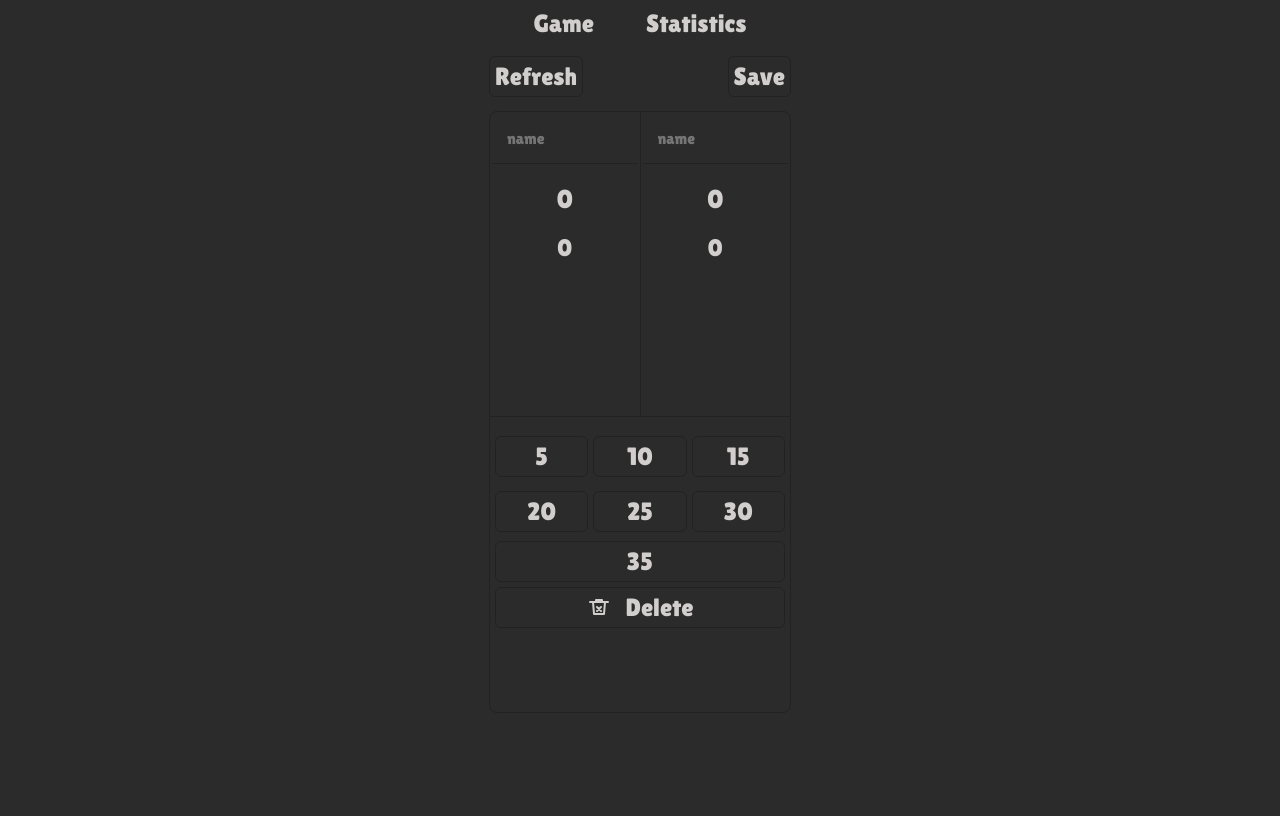
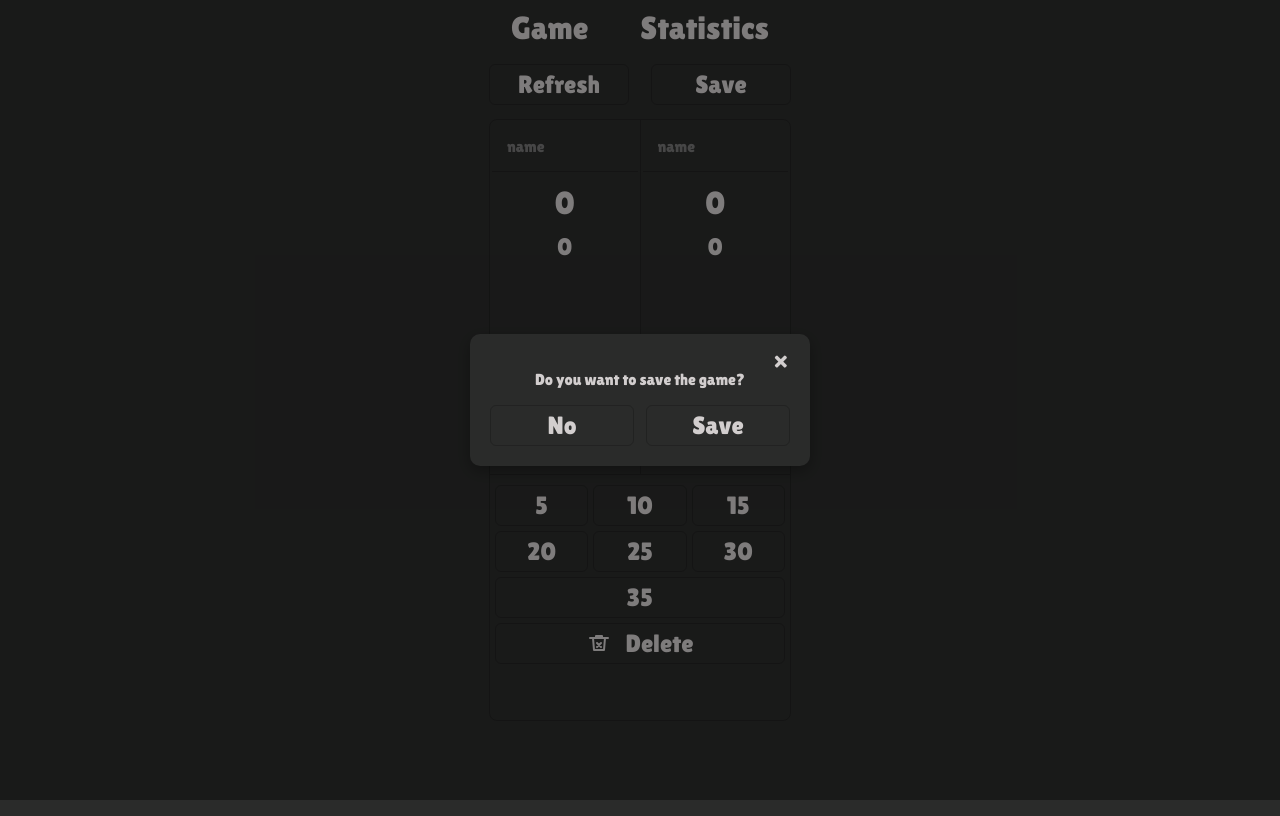
Before and after one commit to SedrCoin/domino, a plain HTML site: page index.html in a window 1280 px wide. Both pictures are taken after a click on the element "Save". Drawn offline with Linux system fonts and the light colour scheme; no server answers.

Commit message:
add modal save, minor styles updates

```diff
--- a/index.html
+++ b/index.html
@@ -56,7 +56,7 @@
           <div class="left block">
             <input class="name" type="text" placeholder="name" />
 
-            <div class="total"> <span style="font-size: 26px;"  class="left-total">0</span></div>
+            <div class="total"> <span style="font-size: 32px;"  class="left-total">0</span></div>
 
 
             <div class="sum-left">0</div>
@@ -66,7 +66,7 @@
 
           <div class="right block">
             <input class="name" type="text" placeholder="name" />
-            <div   class="total">  <span style="font-size: 26px;" class="right-total">0</span></div>
+            <div   class="total">  <span style="font-size: 32px;" class="right-total">0</span></div>
             <div class="sum-right">0</div>
 
             <span  style="text-align: center;"  class="right-score"></span>
@@ -118,6 +118,7 @@
 
 
 
+    <!-- 35 button modal -->
 
     <div id="modal" class="modal">
       <div class="modal-content">
@@ -134,8 +135,24 @@
   </div>
 
 
+
+<!--
+save game modal -->
+
+  <div id="modalSave" class="modal modal-save">
+    <div class="modal-content">
+        <span id="closeModalSave" class="close">&times;</span>
+        <p>Do you want to save the game?</p>
+        <div style="display: flex; align-items: center; justify-content: center; gap: 12px;" class="btn-wrapper">
+          <button class="key btn-no-save-modal"> No </button>
+          <button class="key btn-save-modal" > Save </button>
+        </div>
+    </div>
+</div>
+
+
+
     <div id="stats-section" class="hidden table">
-      <h2>Statistics</h2>
       <table id="stats-table">
         <thead>
           <tr>
@@ -204,11 +221,38 @@ const statsSection = document.querySelector('#stats-section');
 const save =  document.querySelector('.save');
 
 
-//modal
+//modal 35 btn
 
 const yesBtn = document.querySelector('.btn-yes')
+const noBtn = document.querySelector('.btn-no')
 
-const noBtn = document.querySelector('.btn-no')
+
+//modal save
+const saveModal = document.getElementById('modalSave');
+const closeSaveModal = document.getElementById('closeModalSave');
+const btnNoSaveModal = document.querySelector('.btn-no-save-modal');
+const btnSaveModal = document.querySelector('.btn-save-modal')
+
+
+save.addEventListener('click',  () => {
+  saveModal.style.display = 'block'
+  })
+
+closeSaveModal.addEventListener('click', ()=> {
+  saveModal.style.display = 'none'
+})
+
+btnNoSaveModal.addEventListener('click', () => {
+  saveModal.style.display = 'none'
+})
+
+btnSaveModal.addEventListener('click', () => {
+  saveGameData()
+  saveModal.style.display = 'none'
+})
+
+
+
 
 document.getElementById("openModal").onclick = function() {
 
@@ -230,10 +274,7 @@ yesBtn.addEventListener('click', (event) => {
   let number = 35
   document.getElementById("modal").style.display = "none";
 
-
   countTotal()
-
-
 
   if(!selected) return;
 
@@ -252,9 +293,7 @@ yesBtn.addEventListener('click', (event) => {
 
 updateDisplay();
 
-}
-}
-)
+}})
 
 
 window.onclick = function(event) {
@@ -262,6 +301,13 @@ window.onclick = function(event) {
         document.getElementById("modal").style.display = "none";
     }
 }
+
+window.onclick = function(event) {
+    if (event.target === document.getElementById("modalSave")) {
+        document.getElementById("modalSave").style.display = "none";
+    }
+}
+
 
 let leftNumbers = [];
 let rightNumbers = [];
@@ -508,11 +554,6 @@ function saveGameData() {
             });
         }
 
-
-
-
-        save.addEventListener('click', saveGameData)
-
         loadStats();
 </script>
 
--- a/styles.css
+++ b/styles.css
@@ -11,6 +11,7 @@ body {
   font-family: "Lilita One", sans-serif;
   font-weight: 400;
   font-style: normal;
+  overflow: auto;
 }
 
 
@@ -18,7 +19,6 @@ html {
   box-sizing: border-box;
 
 }
-
 
 
 nav {
@@ -61,11 +61,11 @@ input {
 
 .left {
   width: 50%;
-  height: 300px;
+  height: 350px;
   border-right: 1px solid rgba(0, 0, 0, 0.2);
   display: flex;
   flex-direction: column;
-  gap: 20px;
+  gap: 12px;
   overflow: auto;
   border-bottom: 1px solid rgba(0, 0, 0, 0.2);
 }
@@ -74,10 +74,10 @@ input {
 
 .right {
   width: 50%;
-  height: 300px;
+  height: 350px;
   display: flex;
   flex-direction: column;
-  gap: 20px;
+  gap: 12px;
   overflow: auto;
   border-bottom: 1px solid rgba(0, 0, 0, 0.2);
 }
@@ -115,8 +115,7 @@ input {
   place-items: center;
   grid-template-columns: 1fr 1fr 1fr;
   grid-template-rows: 1fr 1fr;
-  margin-top: 10px;
-  height: 150px;
+  margin-top: 5px;
   gap: 5px;
   padding: 5px;
 }
@@ -245,7 +244,7 @@ button {
 
 
 th {
-  padding: 20px;
+  padding: 30px;
   border: 1px solid rgba(0, 0, 0, 0.2);
 }
 
@@ -266,14 +265,18 @@ table{
 
 td {
   border-bottom: 1px solid rgba(0, 0, 0, 0.2);
-  padding: 2px;
+  padding: 5px;
 }
 
+
+tr {
+  border: 1px solid rgba(0, 0, 0, 0.2);
+}
 
 #btn-game, #btn-stats {
   border: none;
   cursor: pointer;
-  font-size: 25px;
+  font-size: 32px;
 }
 
 
@@ -299,6 +302,7 @@ td {
   border-radius: 10px;
   box-shadow: 0 5px 15px rgba(0, 0, 0, 0.3);
   text-align: center;
+  width: 300px;
 }
 
 .close {
@@ -320,3 +324,7 @@ td {
   font-weight: 400;
   font-style: normal;
 }
+
+.btn-refresh , .btn-save{
+  width: 140px;
+}
```
